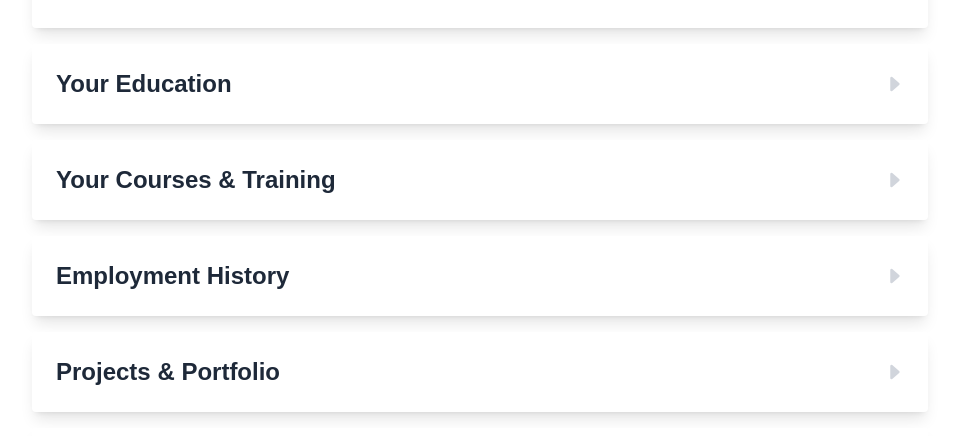
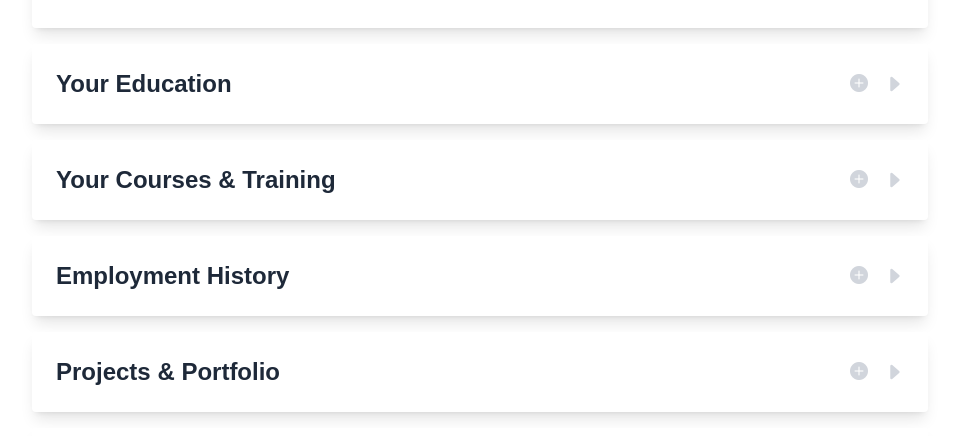
Before and after one commit to KiwiFunk/resume-builder, a Next.js app in the folder resume-app/: page /edit-details in a window 1280 px wide. Shown: the part 688-1124 px from the top of the page, without its empty margins (160-1115 px from the left). Built offline with nearby package versions, Linux system fonts and the light colour scheme.

Commit message:
Enabled add button on appropriate containers

```diff
--- a/resume-app/src/app/edit-details/page.js
+++ b/resume-app/src/app/edit-details/page.js
@@ -219,14 +219,12 @@ export default function EditDetailsPage() {
                                 ></div>
 
                                 {/* Social Media URL Input */}
-                                {/* Using defaultValue and onBlur to avoid excessive re-renders. Only update state when focus is lost */}
                                 <input
                                     type="text"
                                     value={social.url}
                                     className={inputClasses}
                                     onChange={(e) => updateNestedState("socials", index, "url", e.target.value)}
                                 />
-
                                 <DeleteButton onDelete={() => handleDeletion("socials", index)} />
                             </div>
                         ))}
@@ -264,7 +262,7 @@ export default function EditDetailsPage() {
                     </div>
                 </CollapsibleContainer>
 
-                <CollapsibleContainer title="Your Education">
+                <CollapsibleContainer title="Your Education" useAddBtn={true} callback={() => handleAddition("education", { degree: "", institution: "", location: "", startDate: "", endDate: "" })}>
                     {/* Map through the current education data */}
                     {data.education
                         .sort((a, b) => new Date(b.startDate) - new Date(a.startDate)) // Sort by startDate (Descending)
@@ -329,17 +327,9 @@ export default function EditDetailsPage() {
                             </div>
                         ))
                     }
-                    {/* Add new education button under the last education entry */}
-                    <button
-                            type="button"
-                            className="mt-4 px-3 py-2 rounded-lg bg-gray-300 text-gray-600 text-sm font-medium shadow-sm hover:bg-gray-400 hover:text-white transition duration-200 hover:cursor-pointer"
-                            onClick={() => handleAddition("education", { degree: "", institution: "", location: "", startDate: "", endDate: "" })} // Add new education entry
-                        >
-                            <i className="bi bi-plus"></i> Add Education
-                        </button>
                 </CollapsibleContainer>
 
-                <CollapsibleContainer title="Your Courses & Training">
+                <CollapsibleContainer title="Your Courses & Training" useAddBtn={true} callback={() => handleAddition("training", { title: "", institution: "", startDate: "", endDate: "", description: "" })}>
                     {/* Map through current courses data */}
                     {data.training
                         .sort((a, b) => new Date(b.startDate) - new Date(a.startDate)) // Sort by startDate (Descending)
@@ -406,11 +396,9 @@ export default function EditDetailsPage() {
                             </div>
                         ))
                     }
-                    {/* Add new course button under the last course entry */}
-
                 </CollapsibleContainer>
 
-                <CollapsibleContainer title="Employment History">
+                <CollapsibleContainer title="Employment History" useAddBtn={true} callback={() => handleAddition("experience", { title: "", company: "", location: "", startDate: "", endDate: "", description: "" })}>
                     {/* Map through current employment data */}
                     {data.experience
                         .sort((a, b) => new Date(b.startDate) - new Date(a.startDate)) // Sort by startDate (Descending)
@@ -483,13 +471,12 @@ export default function EditDetailsPage() {
                                     className={`${inputClasses} min-h-[16rem] sm:min-h-[10rem]`}
                                 ></textarea>
                                 <p className="text-gray-400 text-sm">Sentences will be automatically formatted as bullet points.</p>
-
                             </div>
                         ))
                     }
                 </CollapsibleContainer>
 
-                <CollapsibleContainer title="Projects & Portfolio">
+                <CollapsibleContainer title="Projects & Portfolio" useAddBtn={true} callback={() => handleAddition("projects", { title: "", url: "", skills: [], description: "" })}>
                     {/* Map through current projects data */}
                     {data.projects
                         .map((project, index) => (
@@ -536,10 +523,8 @@ export default function EditDetailsPage() {
 
                             </div>
                     ))}
+                </CollapsibleContainer>
 
-                        {/* Add new project button under the last project entry */}
-
-                </CollapsibleContainer>
                 <CollapsibleContainer title="Hobbies & Interests">
                     <label htmlFor="summary" className="hidden text-gray-700">Summary:</label>
                     <textarea
@@ -551,7 +536,6 @@ export default function EditDetailsPage() {
                     <p className="text-gray-400 text-sm">Sentences will be automatically formatted as bullet points.</p>
                 </CollapsibleContainer>
 
-
                 {/* Submit button */}
                 <button
                     type="submit"
@@ -560,7 +544,6 @@ export default function EditDetailsPage() {
                     Save Changes
                 </button>
             </form>
-
         </main>
     );
 }
```
